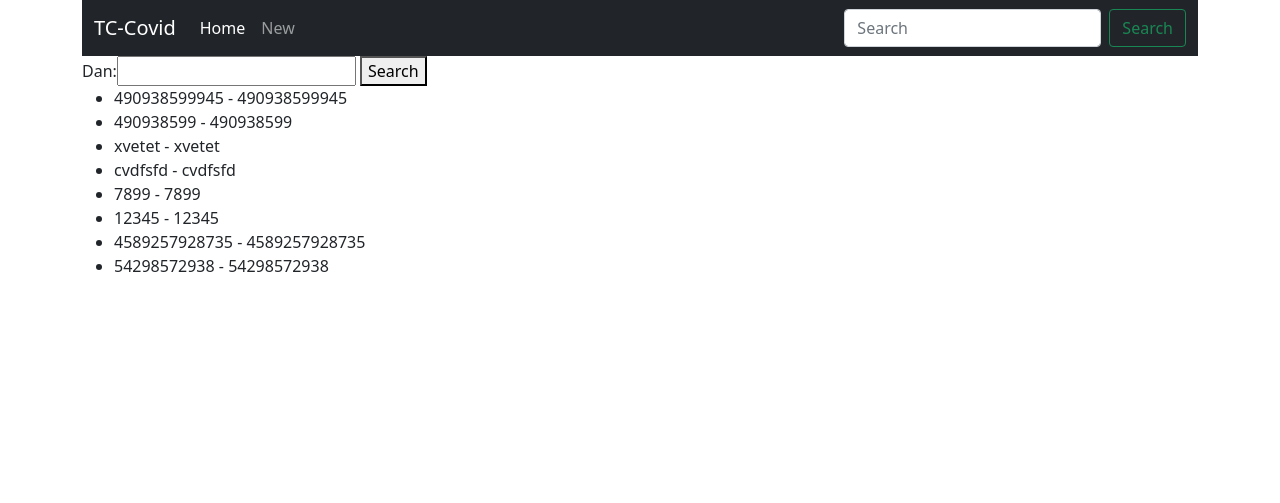
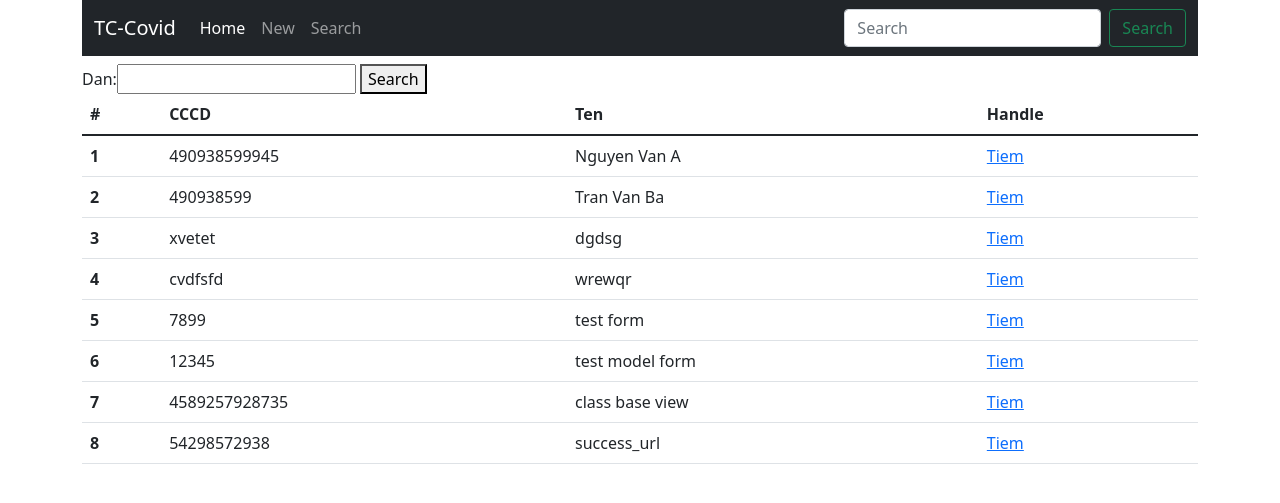
Before and after one commit to caohuyphuong/news-accounts, a Django app: page /tiemchung/search/ in a window 1280 px wide. Shown: the top 503 px of the page. Run offline with Django 3.2, Linux system fonts and the light colour scheme; data comes from the database, SQL or seed files in the repository; both versions use the stored data as it was after the commit.

Commit message:
Part-15: tiem create

```diff
--- a/src/templates/snippets/navbar.html
+++ b/src/templates/snippets/navbar.html
@@ -12,7 +12,9 @@
         <li class="nav-item">
           <a class="nav-link" href="{% url 'tiemchung:dan-create' %}">New</a>
         </li>
-
+        <li class="nav-item">
+          <a class="nav-link" href="{% url 'tiemchung:search' %}">Search</a>
+        </li>
       </ul>
       <form class="d-flex">
         <input class="form-control me-2" type="search" placeholder="Search" aria-label="Search">
--- a/src/tiemchung/forms.py
+++ b/src/tiemchung/forms.py
@@ -1,6 +1,6 @@
 from django import forms
 from django.forms import fields
-from .models import Dan
+from .models import Dan, Tiem
 
 
 class DanForm(forms.Form):
@@ -19,3 +19,9 @@ class DanModelForm(forms.ModelForm):
 
 class SearchForm(forms.Form):
     q = forms.CharField(label="Dan", max_length=50)
+
+
+class TiemCreateModelForm(forms.ModelForm):
+    class Meta:
+        model = Tiem
+        fields = ['noi_tiem']
--- a/src/tiemchung/templates/tiemchung/search.html
+++ b/src/tiemchung/templates/tiemchung/search.html
@@ -1,15 +1,31 @@
 {% extends "base.html" %}
 {% block title %}Dan Search{% endblock title %}
 {% block content %}
-<form>
-    {{ form }}
-    <button type="submit">Search</button>
-</form>
-<ul>
+<div class="mt-2">
+    <form>
+        {{ form }}
+        <button type="submit">Search</button>
+    </form>
+</div>
+
+<table class="table">
+  <thead>
+    <tr>
+      <th scope="col">#</th>
+      <th scope="col">CCCD</th>
+      <th scope="col">Ten</th>
+      <th scope="col">Handle</th>
+    </tr>
+  </thead>
+  <tbody>
     {% for dan in object_list %}
-        <li>{{dan.cccd}} - {{dan.cccd}}</li>
-    {% empty %}
-        <p>Not found</p>
+    <tr>
+      <th scope="row">{{ forloop.counter }}</th>
+      <td>{{ dan.cccd }}</td>
+      <td>{{ dan.ten }}</td>
+      <td><a href="{% url 'tiemchung:dan-tiem' dan.pk %}">Tiem</a></td>
+    </tr>
     {% endfor %}
-</ul>
+  </tbody>
+</table>
 {% endblock content %}
--- a/src/tiemchung/urls.py
+++ b/src/tiemchung/urls.py
@@ -6,7 +6,9 @@ from tiemchung.views import (
     DanDetailView,
     DanUpdateView,
     DanListView,
-    SearchView
+    SearchView,
+    dan_tiem,
+    tiem_create
 )
 
 app_name = 'tiemchung'
@@ -18,5 +20,7 @@ urlpatterns = [
     path('detail/<pk>', DanDetailView.as_view(), name='dan-detail'),
     path('update/<pk>', DanUpdateView.as_view(), name='dan-update'),
     path('delete/<pk>', DanDeleteView.as_view(), name='dan-delete'),
+    path('tiem/<pk>', dan_tiem, name='dan-tiem'),
+    path('tiem-create/<pk>', tiem_create, name='tiem-create'),
 
 ]
--- a/src/tiemchung/views.py
+++ b/src/tiemchung/views.py
@@ -3,7 +3,7 @@ from django.urls.base import reverse, reverse_lazy
 from django.views import generic, View
 from django.db.models import Q
 from .models import Dan, Tiem
-from .forms import DanForm, DanModelForm, SearchForm
+from .forms import DanForm, DanModelForm, SearchForm, TiemCreateModelForm
 
 # CRUD = Create, Read, Update, Delete
 
@@ -61,3 +61,28 @@ class SearchView(View):
 
     def post(self, request, *args, **kwargs):
         pass
+
+
+def dan_tiem(request, pk):  # tiem_list
+    dan = get_object_or_404(Dan, pk=pk)
+    qs = Tiem.objects.filter(dan=dan)
+    context = {
+        'object': dan,
+        'object_list': qs
+    }
+    return render(request, 'tiemchung/dan_tiem.html', context)
+
+
+def tiem_create(request, pk):  # tiem create
+    dan = get_object_or_404(Dan, pk=pk)
+    form = TiemCreateModelForm(request.POST or None)
+    if form.is_valid():
+        tiem = form.save(commit=False)
+        tiem.dan = dan
+        tiem.save()
+        return redirect('tiemchung:search')
+    context = {
+        'object': dan,
+        'form': form
+    }
+    return render(request, 'tiemchung/tiem_create.html', context)
```
Also changed, not shown: src/tiemchung/templates/tiemchung/dan_tiem.html (added, +19 -0 lines), src/tiemchung/templates/tiemchung/tiem_create.html (added, +10 -0 lines), src/db.sqlite3.
